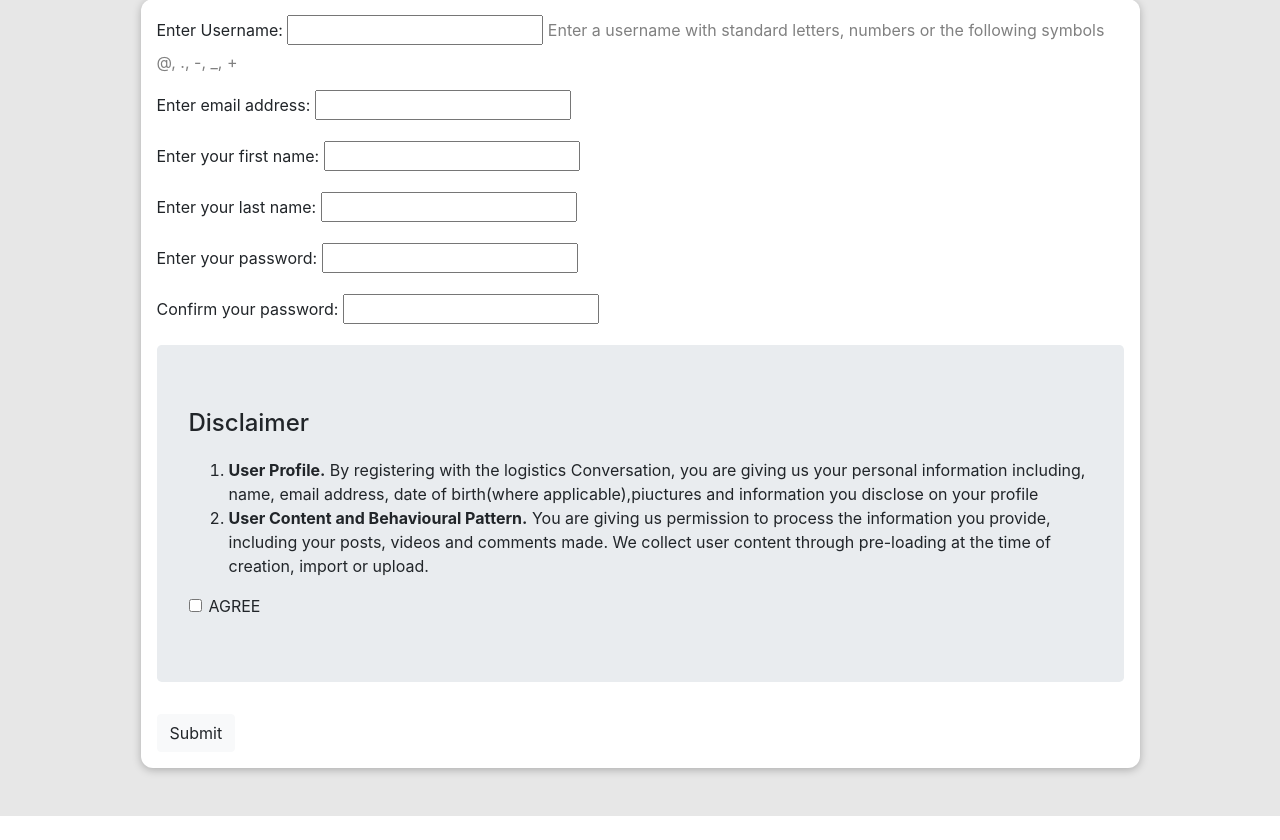
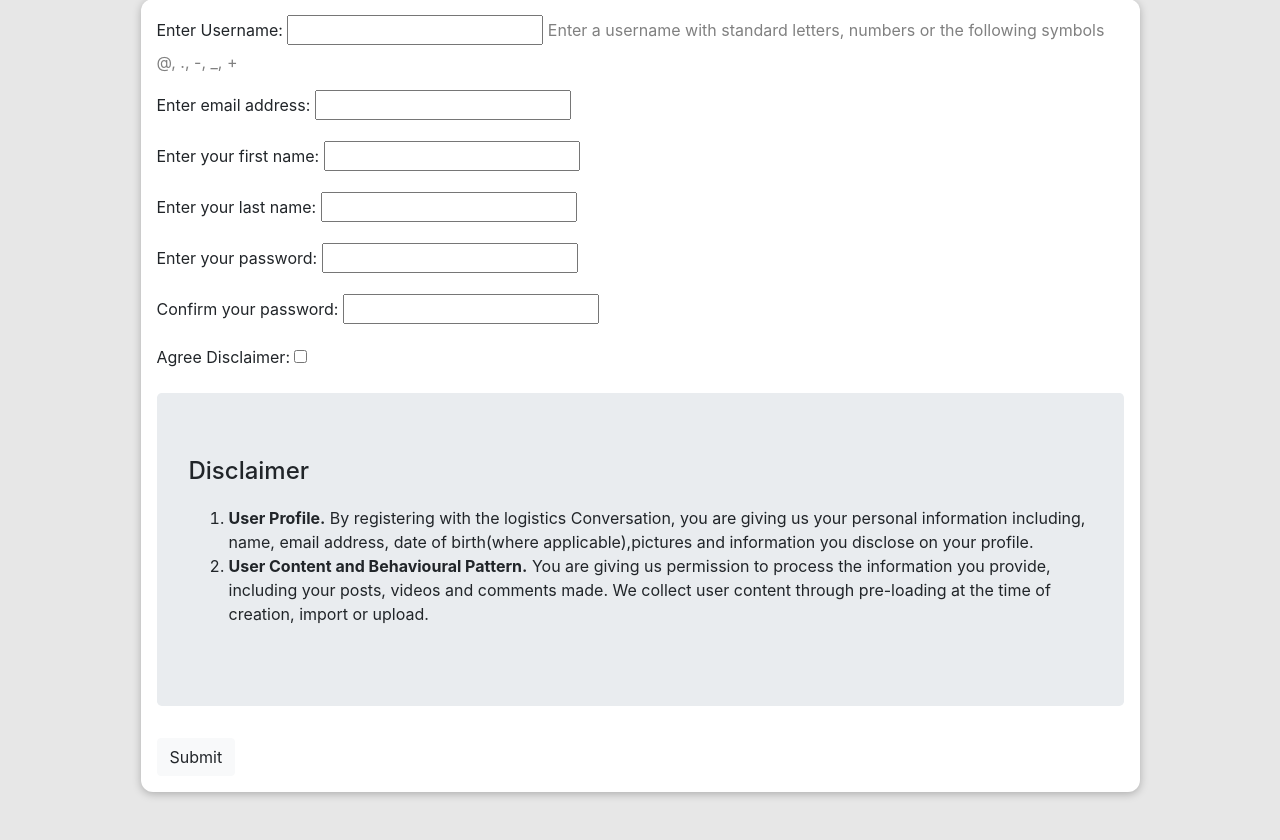
Before and after one commit to dashney22/Logistics-Conversation, a Django app: page /register/ in a window 1280 px wide. Shown: the part 169-1009 px from the top of the page. Before the commit the page ends 985 px from the top, so only its background shows below. Run offline with Django 3.2, Linux system fonts and the light colour scheme; parts of the project's set-up code (start-up, migrations or seed data) failed here and were passed over; some libraries are stand-ins or nearby versions.

Commit message:
Added the disclaimer functionality

```diff
--- a/my_site/blog/forms.py
+++ b/my_site/blog/forms.py
@@ -31,12 +31,14 @@ class UserRegistrationForm(forms.Form):
     last_name = forms.CharField(label = "Enter your last name")
     p1 = forms.CharField(label = "Enter your password", widget = forms.PasswordInput())
     p2 = forms.CharField(label = "Confirm your password", widget = forms.PasswordInput())
+    checked = forms.BooleanField(label= "Agree Disclaimer")
 
     def save(self,commit= True):
         user = User.objects.create_user(username = self.cleaned_data['username'],
                                         email = self.cleaned_data['email'],
                                         first_name = self.cleaned_data['first_name'],
                                         last_name = self.cleaned_data['last_name'],
+                                        checked = self.cleaned_data['checked'],
                                         password = self.cleaned_data['p2']
                                         )
 
@@ -47,9 +49,15 @@ class UserRegistrationForm(forms.Form):
         cleaned_data = super(UserRegistrationForm,self).clean()
         username = cleaned_data.get('username')
         email = cleaned_data.get('email')
+        checked = cleaned_data.get('checked')
         p1 = cleaned_data.get('p1')
         p2 = cleaned_data.get('p2')
         print("In user registration clean")
+
+        if(not checked):
+            self.add_error(None,ValidationError("Please Agree to the Disclaimer"))
+
+
         if (username != ""):
             if any(c in illegal_symbols for c in username):
                 self.add_error(None,ValidationError("Username contains illegal symbols, please use only letters, numbers and ',','.'"))
--- a/my_site/blog/models.py
+++ b/my_site/blog/models.py
@@ -30,6 +30,7 @@ titles = (("mr","Mr."),
 
 class User(AbstractUser):
     email = models.EmailField( null = False, blank = False)
+    checked = models.BooleanField(default= False)
 
     def __str__(self):
         return self.first_name +" " + self.last_name
--- a/my_site/blog/templates/blog/register.html
+++ b/my_site/blog/templates/blog/register.html
@@ -23,7 +23,7 @@
                         <ol>
                             <li><strong>User Profile.</strong>
                                 By registering with the logistics Conversation, you are giving us your personal information including, name, email address,
-                                 date of birth(where applicable),piuctures and information you disclose on your profile
+                                 date of birth(where applicable),pictures and information you disclose on your profile.
                             </li>
                             <li><strong>User Content and Behavioural Pattern.</strong>
                                 You are giving us permission to process the information you provide, including your posts, videos and comments made.
@@ -32,12 +32,12 @@
                         </ol>
 
                     </p>
-                    <div class="form-check">
+                   <!---<div class="form-check">
                         <input class="form-check-input" type="checkbox" value="" id="flexCheckDefault">
                         <label class="form-check-label" for="flexCheckDefault">
                         AGREE
                         </label>
-                    </div>
+                    </div> -->
                 </div>
                 <button type="submit" class="btn btn-light">Submit</button>
             </form>
```
Also changed, not shown: my_site/blog/migrations/0008_user_checked.py (added).
